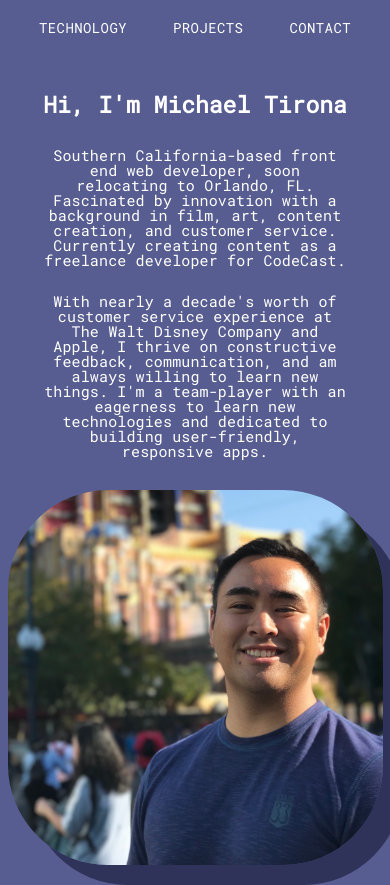
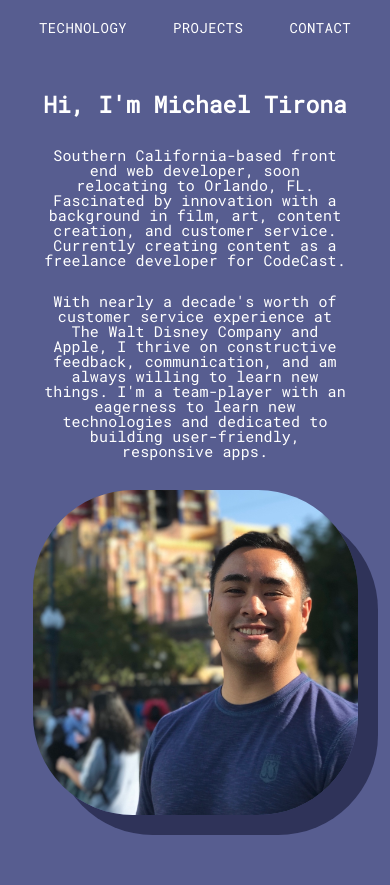
Before and after one commit to tironam/PortfolioReact, a React (Create React App) app: page / in a window 390 px wide. Shown: the top 885 px of the page. Built offline with nearby package versions, Linux system fonts and the light colour scheme.

Commit message:
Changed media query for picture size

```diff
--- a/src/pages/About/About.js
+++ b/src/pages/About/About.js
@@ -16,7 +16,7 @@ const useStyles = makeStyles((theme) => ({
   img: {
     maxHeight: 375,
     [theme.breakpoints.down("xs")]: {
-      maxWidth: 375,
+      maxWidth: 325,
     },
     borderRadius: 100,
     margin: 15,
```
